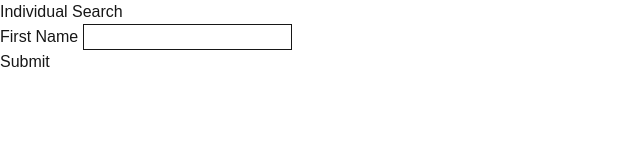
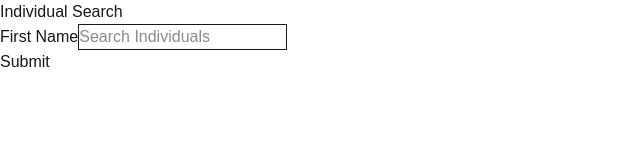
Before and after one commit to Prodigy3211/summaview, a Next.js app in the folder summaview/: page /crm/individuals in a window 1280 px wide. Shown: the top 160 px of the page, without its empty margins (0-640 px from the left). Built offline with nearby package versions, Linux system fonts and the light colour scheme.

Commit message:
Add search funcationality Can now search through member list

```diff
--- a/summaview/app/crm/member-search/[id]/page.tsx
+++ b/summaview/app/crm/member-search/[id]/page.tsx
@@ -4,15 +4,16 @@ import Sidebar from "@/components/layout/Sidebar";
 import Button from "@/components/Button";
 import { notFound } from "next/navigation";
 import { pool } from "@/lib/db";
+import MemberSearchForm from "@/components/members/MemberSearchForm";
 
 //This Page is displaying a membership profile
 
 export default async function Memberview( {
-    params,
+    searchParams,
 }: {
-    params: Promise <{id: string}>;
+    searchParams: Promise <{id: string}>;
 }) {
-    const {id}  = await params;
+    const {id}  = await searchParams;
 
     const results = await pool.query(
         `SELECT *
--- a/summaview/app/crm/member-search/page.tsx
+++ b/summaview/app/crm/member-search/page.tsx
@@ -1,13 +1,34 @@
 import Link from "next/link";
 import { pool } from "@/lib/db";
+import MemberSearchForm from "@/components/members/MemberSearchForm";
 
 // List of Members
 
-export default async function memberList (){
-    const result = await pool.query(`
-        SELECT id, first_name, last_name, email, phone, status
+export default async function memberList ({
+    searchParams,
+}:{
+    searchParams: Promise<{ q? : string}>;
+})
+{
+    const { q } = await searchParams;
+    const query = q?.trim() ?? "";
+
+
+    const result = query
+    ? await pool.query(`
+        SELECT *
         FROM members
+        WHERE first_name ILIKE $1
+            OR last_name ILIKE $1
+            OR email ILIKE $1
+            or phone ILIKE $1
         ORDER BY id DESC
+        `,
+        [`%${query}%`]
+    )
+    :await pool.query(`
+        SELECT *
+        FROM members
         `);
 
     const members = result.rows;
@@ -17,6 +38,7 @@ export default async function memberList (){
             <h1>
                 Members
             </h1>
+            <MemberSearchForm query="query" />
 
         {members.map ((member) => (
             <Link key={member.id} href={`/crm/member-search/${member.id}`}>
--- a/summaview/components/members/MemberSearchForm.tsx
+++ b/summaview/components/members/MemberSearchForm.tsx
@@ -1,22 +1,34 @@
-import Form from 'next/form'
-// this form will search for members in the data.json in the lib folder
+import Form from 'next/form';
+// this form will search for members in the database. The local configuration is in the lib folder
 
-export default function MemberSearchForm () {
+// import Link from "next/link";
+// import { pool } from "@/lib/db";
 
-// interface MemberProps {
-// name: string,
-// membership: boolean,
+type SearchFormProps = {
+    query: string;
+};
 
-// }
+export default async function MemberSearchForm ({
+    query,
+    }: SearchFormProps) {
+
+
 
 // function findIndividual (){
     return(
         <div>
         <div>Individual Search</div>
-        <Form action="/search">
+        <Form action="/crm/member-search">
            <div>
             <div>
-            First Name <input className='border solid 2px' name="query" />
+            First Name
+            <input
+                type="search"
+                name ="q"
+                defaultValue={query}
+                placeholder="Search Individuals"
+                className='border solid 2px'
+                />
             </div>
             <div>Submit
             <button
@@ -27,6 +39,14 @@ export default function MemberSearchForm () {
             </div>
         </Form>
 
+        {/* {members.map((member) => (
+            <Link key={member.id} href={`/crm/member-search/${member.id}`}>
+                <div>
+                    {member.first_name} {member.last_name} - {member.email}
+                </div>
+            </Link>
+        ))} */}
+
         </div>
     )
 
```
